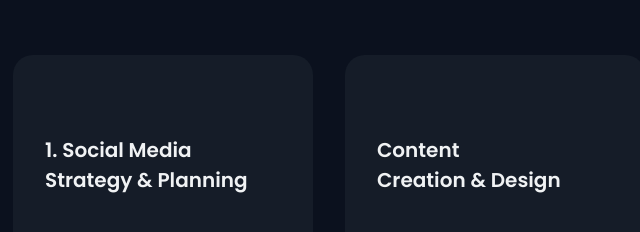
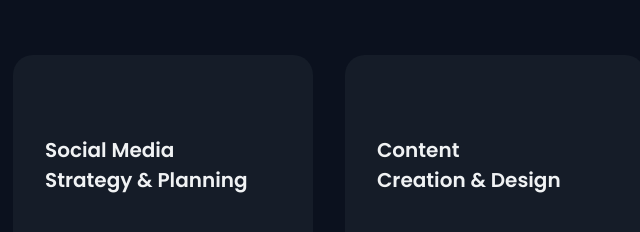
Before and after one commit to Awilomosh/josiekarimisocials, a plain HTML site: page index.html in a window 1280 px wide. Shown: the part 1680-1912 px from the top of the page, 145-785 px from the left. Drawn offline with nearby package versions, Linux system fonts and the light colour scheme.

Commit message:
deleted 1

```diff
--- a/index.html
+++ b/index.html
@@ -172,7 +172,7 @@
             <div class="services__container container grid">
                 <div class="services__card">
                     <div class="serv">
-                        <h3 class="services__title">1. Social Media <br> Strategy & Planning </h3>
+                        <h3 class="services__title">Social Media <br> Strategy & Planning </h3>
 
                         <span class="services__button">
                             See More <i class='bx bx-right-arrow services__icon'></i>
```
